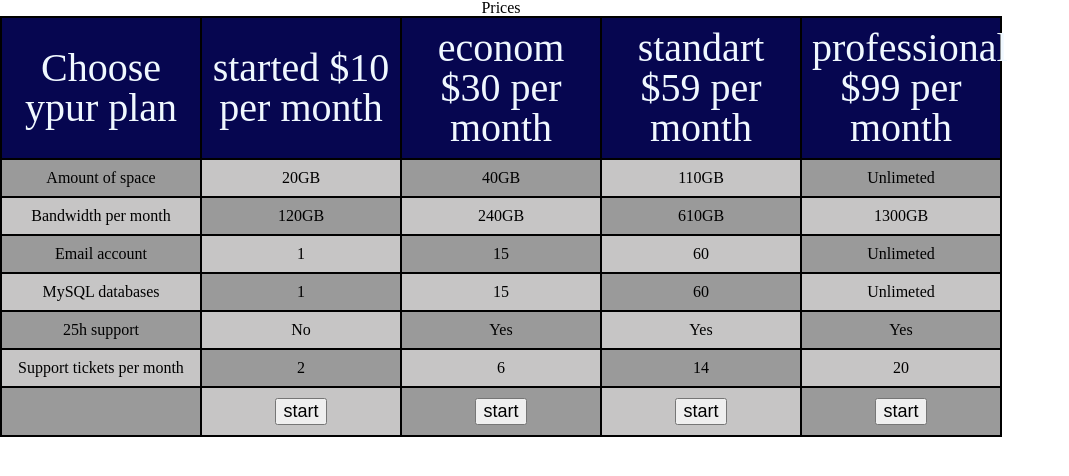
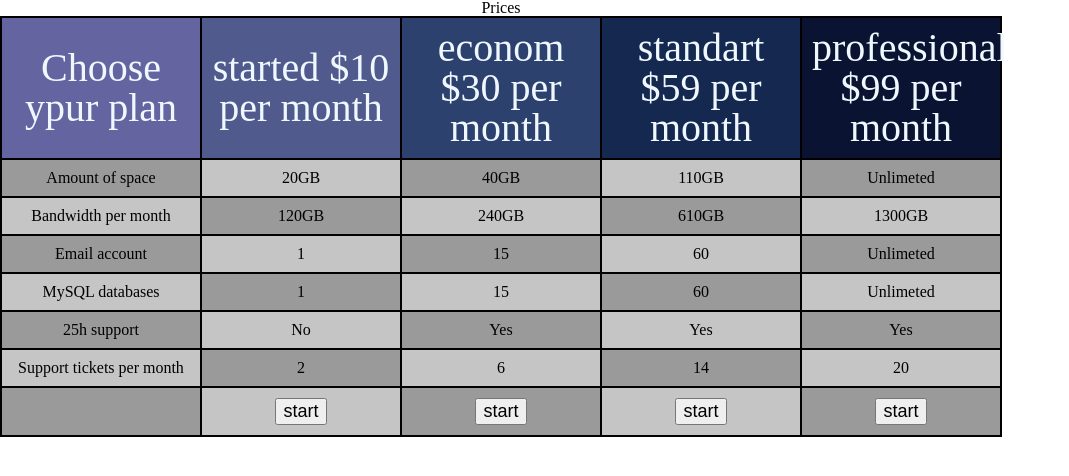
Before and after one commit to Leonid450/my-reposytory, a plain HTML site: page table.html in a window 1280 px wide. Shown: the whole page, without its empty margins (0-1069 px from the left). Drawn offline with Linux system fonts and the light colour scheme.

Commit message:
change color table

```diff
--- a/css/table.css
+++ b/css/table.css
@@ -8,16 +8,44 @@ table {
 
 thead {
   font-size: 40px;
-  background-color: rgb(6, 6, 80);
   color: aliceblue;
 }
-
+.blue {
+  background-color: rgb(100, 100, 160);
+}
+.blue1 {
+  background-color: rgb(80, 90, 140);
+}
+.blue2 {
+  background-color: rgb(45, 65, 110);
+}
+.blue3 {
+  background-color: rgb(20, 40, 80);
+}
+.blue4 {
+  background-color: rgb(10, 20, 50);
+}
 .grey1 {
   background-color: rgba(128, 128, 128, 0.795);
 }
 .grey2 {
   background-color: rgba(158, 156, 156, 0.582);
 }
+
+/* невдала спроба
+tr:nth-child(odd) > td:nth-child(odd) {
+  background-color: rgba(220, 220, 220);
+}
+tr:nth-child(even) > td:nth-child(even) {
+  background-color: rgba(200, 200, 200);
+}
+tr:nth-child(even) > td:nth-child(odd) {
+  background-color: rgba(200, 200, 200, 0.658);
+}
+tr:nth-child(odd) > td:nth-child(even) {
+  background-color: rgba(220, 220, 220);
+} */
+
 td,
 th {
   padding: 10px;
--- a/table.html
+++ b/table.html
@@ -14,11 +14,11 @@
       </caption>
       <thead>
         <tr>
-          <th scope="col">Choose ypur plan</th>
-          <th scope="col">started $10 per month</th>
-          <th scope="col">econom $30 per month</th>
-          <th scope="col">standart $59 per month</th>
-          <th scope="col">professional $99 per month</th>
+          <th class="blue" scope="col">Choose ypur plan</th>
+          <th class="blue1" scope="col">started $10 per month</th>
+          <th class="blue2" scope="col">econom $30 per month</th>
+          <th class="blue3" scope="col">standart $59 per month</th>
+          <th class="blue4" scope="col">professional $99 per month</th>
         </tr>
       </thead>
       <tbody>
```
